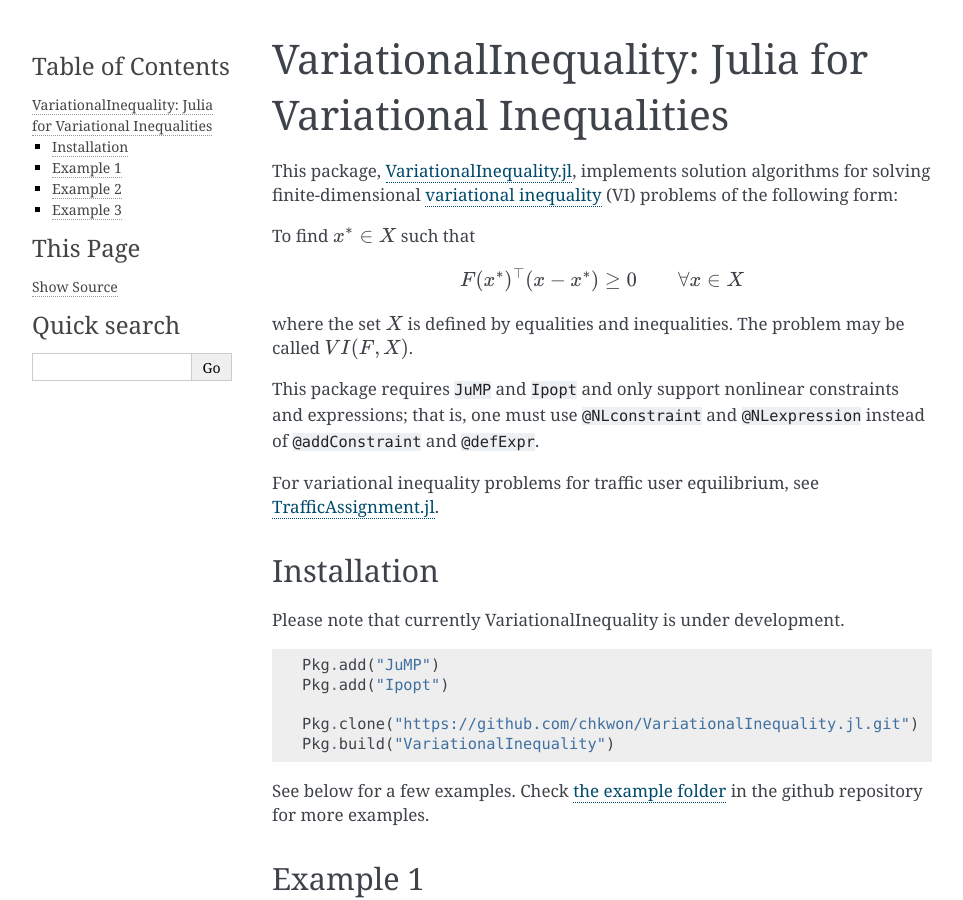
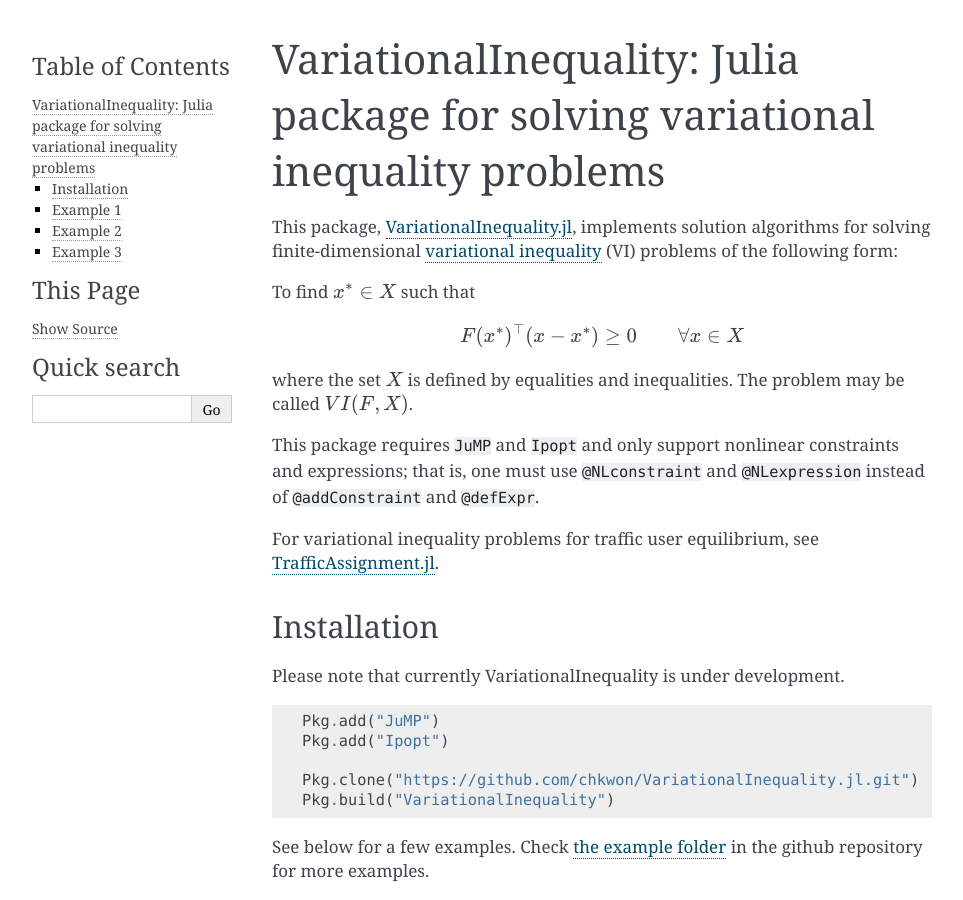
Before and after one commit to chkwon/VariationalInequality.jl, a Sphinx documentation site: the page built from doc/index.rst, in a window 1280 px wide and 900 px high. Shown: the whole window, without its empty margins (148-1111 px from the left). Built offline with Sphinx 7.4.7, drawn with Linux system fonts in a browser that asks for light colours.

Commit message:
Update index.rst

```diff
--- a/doc/index.rst
+++ b/doc/index.rst
@@ -1,7 +1,7 @@
 .. _index:
 
 ----------------------------------------
-VariationalInequality: Julia for Variational Inequalities
+VariationalInequality: Julia package for solving variational inequality problems
 ----------------------------------------
 
 This package, `VariationalInequality.jl <https://github.com/chkwon/VariationalInequality.jl>`_, implements solution algorithms for solving finite-dimensional `variational inequality <https://en.wikipedia.org/wiki/Variational_inequality>`_ (VI) problems of the following form:
```
